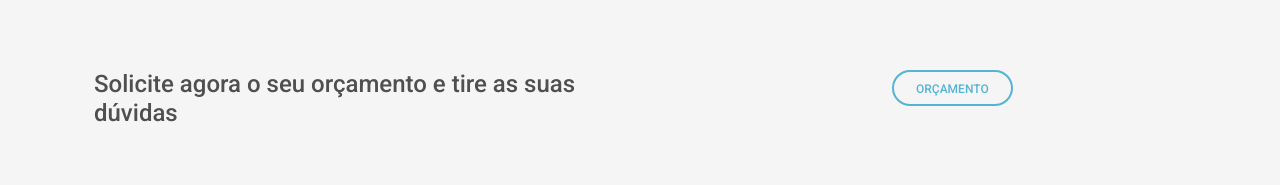
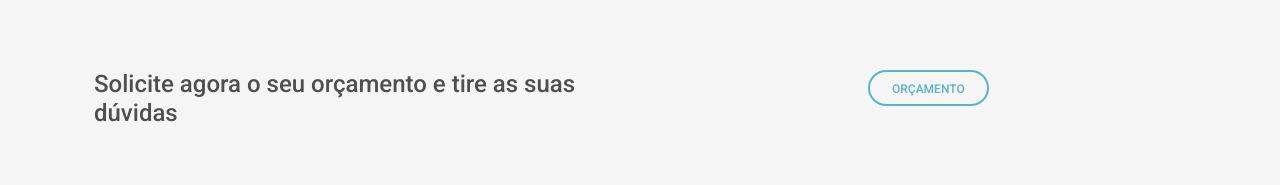
Before and after one commit to eduardoferreira97/Site-Tamara-tradutora, a plain HTML site: page index.html in a window 1280 px wide. Shown: the part 914-1099 px from the top of the page. Drawn offline with nearby package versions, Linux system fonts and the light colour scheme.

Commit message:
correção marin

```diff
--- a/css/index.css
+++ b/css/index.css
@@ -12,7 +12,7 @@
 }
 
 .contato{
-    margin-left: 20%;
+    padding-left: 20%;
 }
 
 /* HOME */
```
